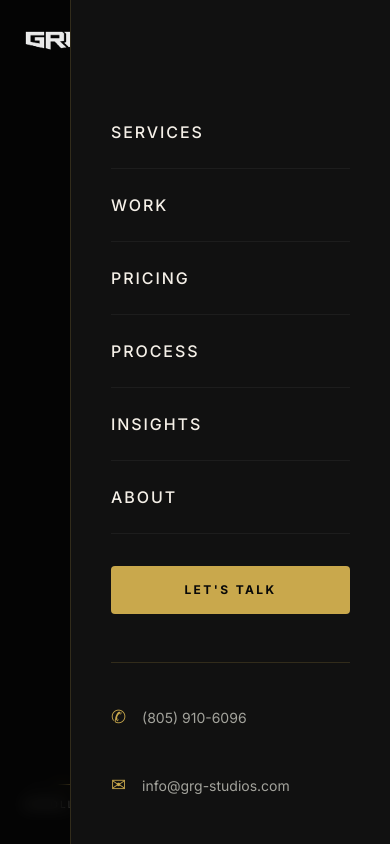
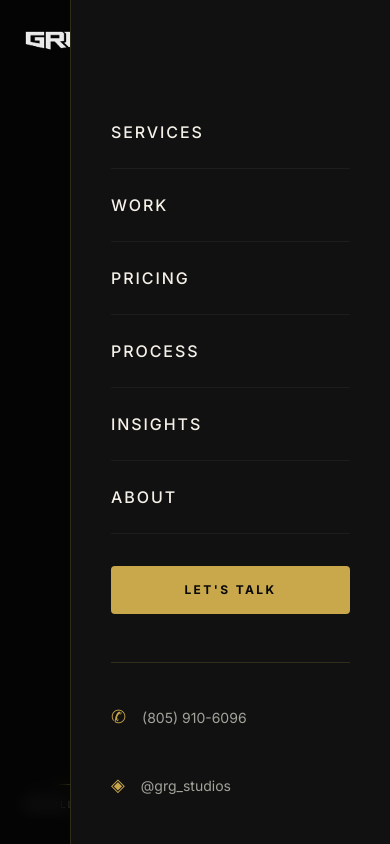
Before and after one commit to happyhec/grg-studios, a Next.js app: page / in a window 390 px wide. Both pictures are taken after a click on the button "Toggle menu". Shown: the top 844 px of the page. Built offline with nearby package versions, Linux system fonts and the light colour scheme.

Commit message:
chore: remove all public-facing email addresses to prevent scraping

```diff
--- a/src/components/AgencyContact.tsx
+++ b/src/components/AgencyContact.tsx
@@ -176,10 +176,6 @@ export default function AgencyContact() {
         {/* Contact Info Bar */}
         <div className="flex flex-col md:flex-row items-center justify-between gap-8">
           <div className="flex flex-col md:flex-row items-center gap-8 md:gap-12 text-[#a3a39c] text-sm">
-            <a href="mailto:info@grg-studios.com" className="flex items-center gap-3 hover:text-[#c9a84c] transition-colors">
-              <span className="text-[#c9a84c]">✉</span> info@grg-studios.com
-            </a>
-            <div className="hidden md:block w-px h-4 bg-white/10" />
             <a href="tel:8059106096" className="flex items-center gap-3 hover:text-[#c9a84c] transition-colors">
               <span className="text-[#c9a84c]">✆</span> (805) 910-6096
             </a>
@@ -191,7 +187,7 @@ export default function AgencyContact() {
 
           {/* Teardown CTA — Separate action, not self-referencing */}
           <a
-            href="mailto:info@grg-studios.com?subject=Free%20Website%20Teardown%20Request&body=Hi%20GRG%2C%0A%0AI'd%20like%20to%20request%20a%20free%205-minute%20teardown%20of%20my%20website%3A%0A%0AMy%20website%3A%20%0AMy%20name%3A%20%0A%0AThanks!"
+            href="#contact"
             className="text-[#c9a84c] text-xs font-medium border border-[#c9a84c]/30 px-6 py-3 rounded-full hover:bg-[#c9a84c]/10 transition-all whitespace-nowrap"
           >
             Request Free Website Teardown →
--- a/src/components/AgencyFooter.tsx
+++ b/src/components/AgencyFooter.tsx
@@ -19,7 +19,7 @@ export default function AgencyFooter() {
 
           <div className="text-center md:text-left text-[11px] leading-relaxed text-[#a3a39c] tracking-wide">
             <strong className="text-[#c9a84c] font-bold">GRG STUDIOS</strong> is a specialized creative unit of GRG Innovations LLC &nbsp;·&nbsp; Est. 2021<br />
-            Camarillo • Ventura County • California &nbsp;·&nbsp; info@grg-studios.com
+            Camarillo • Ventura County • California
           </div>
 
           <ul className="flex items-center gap-6 list-none p-0 m-0">
--- a/src/components/MobileDrawer.tsx
+++ b/src/components/MobileDrawer.tsx
@@ -108,9 +108,7 @@ export default function MobileDrawer({ isOpen, setIsOpen, navLinks }: MobileDraw
           <a href="tel:8059106096" className="flex items-center gap-4 py-2 text-[14px] text-[#a3a39c] active:text-[#c9a84c] transition-colors">
             <span className="text-[#c9a84c] text-lg">✆</span> (805) 910-6096
           </a>
-          <a href="mailto:info@grg-studios.com" className="flex items-center gap-4 py-2 text-[14px] text-[#a3a39c] active:text-[#c9a84c] transition-colors">
-            <span className="text-[#c9a84c] text-lg">✉</span> info@grg-studios.com
-          </a>
+
           <a href="https://instagram.com/grg_studios" target="_blank" rel="noopener" className="flex items-center gap-4 py-2 text-[14px] text-[#a3a39c] active:text-[#c9a84c] transition-colors">
             <span className="text-[#c9a84c] text-lg">◈</span> @grg_studios
           </a>
```
